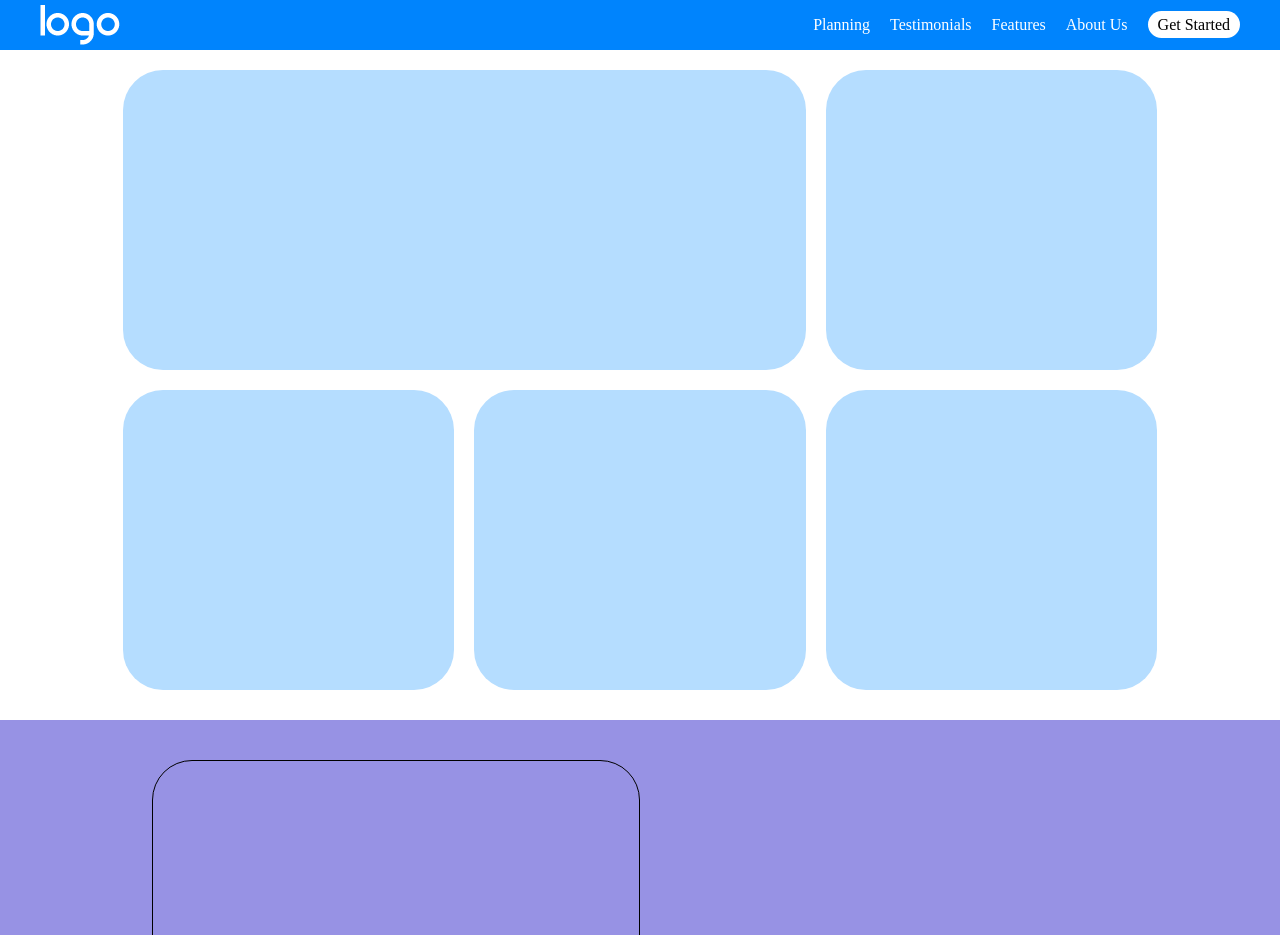
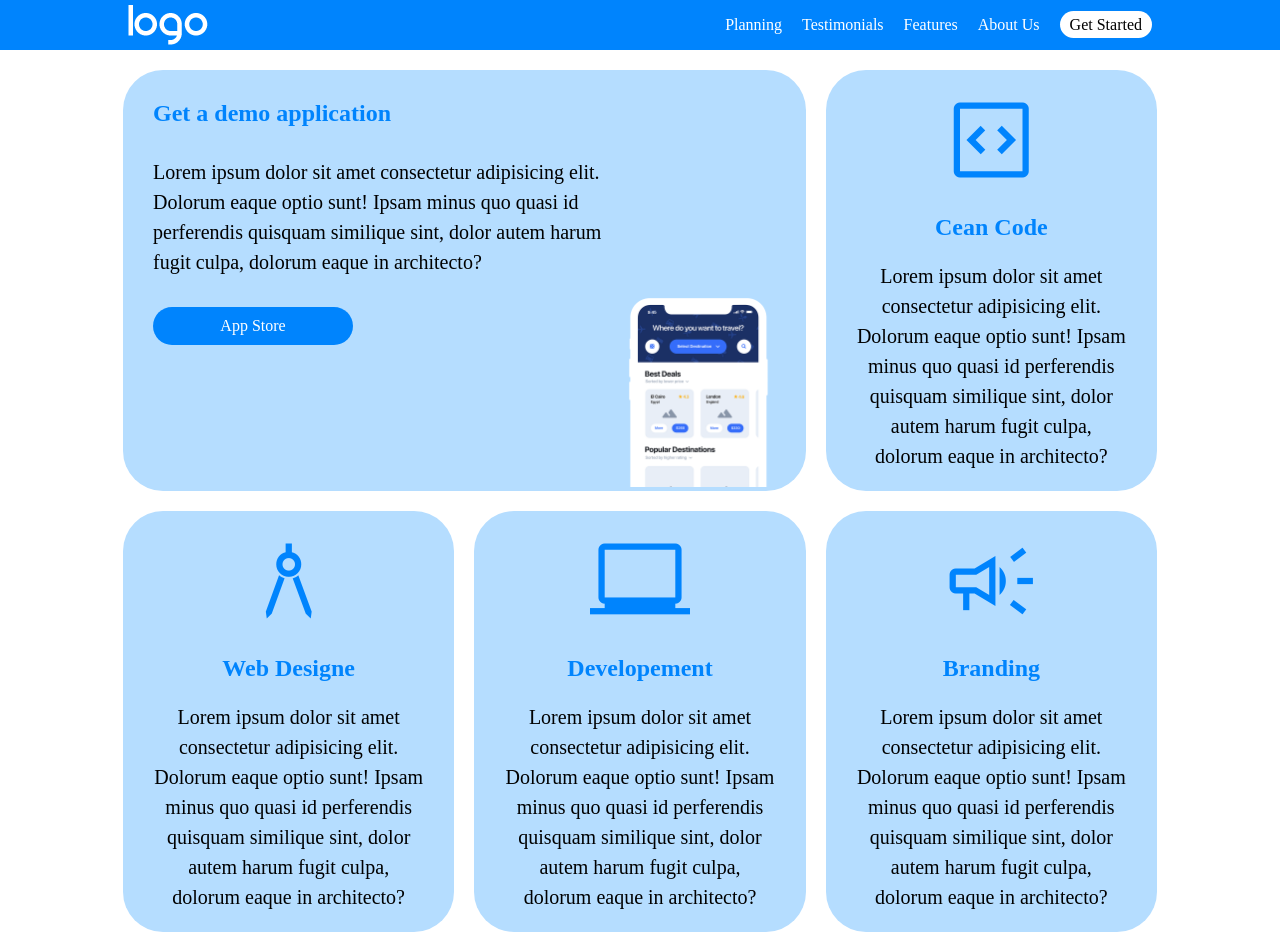
Before and after one commit to AlessandroPalumboDev/htmlcss-responsive-layout, a plain HTML site: page index.html in a window 1280 px wide. Shown: the top 935 px of the page. Drawn offline with nearby package versions, Linux system fonts and the light colour scheme.

Commit message:
[UPD] Add style to jumbo section

```diff
--- a/css/style.css
+++ b/css/style.css
@@ -38,7 +38,11 @@
 }
 
 .black{
-    color: black;
+    color: #333333;
+}
+
+.blue{
+    color: #0084FD;
 }
 
 /* buttons */
@@ -47,6 +51,18 @@
     color: black;
     border-radius: 20px;
     padding: 5px 10px;
+}
+
+.btn-blue{
+    background-color: #0084FD;
+    color: white;
+    border-radius: 20px;
+    padding: 10px 0;
+    text-decoration: none;
+    margin: 30px 0;
+    display: block;
+    width: 200px;
+    text-align: center;
 }
 
 
@@ -116,6 +132,10 @@
 }
 
 /* header  */
+header .container{
+    width: 80%;
+}
+
 header col{
     width: 50%;
 }
@@ -156,10 +176,42 @@ header .desktop-only .content li a{
     width: 100%;
 }
 
-.jumbo .content{
+.jumbo .w-66 .content{
     border-radius: 40px;
     margin-top: 20px ;
+    padding-left: 30px;
+    height: calc(100% - 20px);
+}
 
+.jumbo .w-33 .content{
+    padding: 20px 30px;
+    margin-top: 20px ;
+    border-radius: 40px;
+    text-align: center;
+}
+
+.jumbo .w-33 span{
+    color: #0084FD;
+    font-size: 100px;
+}
+
+.jumbo .w-66 h2{
+    color: #0084FD;
+    padding: 30px 0;
+}
+
+.jumbo .w-33 h2{
+    color: #0084FD;
+    padding: 20px 0;
+}
+
+.jumbo p{
+    line-height: 30px;
+    font-size: 20px;
+}
+
+.jumbo .w-66 img{
+    width: 90%;
 }
 
 /* planning */
@@ -311,10 +363,6 @@ header .desktop-only .content li a{
         width: calc(100% / 3 * 2 - 20px);
     }
 
-    .jumbo .w-66 .content{
-        height: 300px;
-    }
-
     .jumbo .w-33 {
         width: calc(100% / 3 - 20px);
     }
@@ -355,6 +403,10 @@ header .desktop-only .content li a{
         display: none;
     }
 
+    .jumbo .w-66 .content{
+        display: flex;
+    }
+
     .planning .col{
         width: 50%;
     }
--- a/index.html
+++ b/index.html
@@ -10,9 +10,9 @@
 <body>
     <header class="bg-blue">
         <div class="container">
-            <div class="row space-between">
+            <div class="row a-items-center space-between">
                 <div class="col">
-                    <div class="content h-50 white">
+                    <div class="content">
                         <img src="./img/logo.png" alt="">
                    </div>
                 </div>
@@ -44,28 +44,69 @@
             <div class="container">
                 <div class="row">
                     <div class="w-66 col">
-                        <div class="content bg-sky h-600">
-
+                        <div class="content bg-sky ">
+                            <div>
+                                <h2>Get a demo application</h2>
+                                <p>
+                                    Lorem ipsum dolor sit amet consectetur adipisicing elit. Dolorum eaque optio sunt! Ipsam minus quo quasi id perferendis quisquam similique sint, dolor autem harum fugit culpa, dolorum eaque in architecto?
+                                </p>
+                                <a class="btn-blue" href="#">App Store</a>
+                            </div>
+                            <div class="col-bassa">
+                                <img src="./img/phone.png" alt="phone">
+                            </div>
                         </div>
                     </div>
                     <div class="w-33 col ">
-                        <div class="content bg-sky h-300">
-
+                        <div class="content bg-sky">
+                            <span class="material-symbols-outlined">
+                                code_blocks
+                            </span>
+                            <h2>
+                                Cean Code
+                            </h2>
+                            <p>
+                                Lorem ipsum dolor sit amet consectetur adipisicing elit. Dolorum eaque optio sunt! Ipsam minus quo quasi id perferendis quisquam similique sint, dolor autem harum fugit culpa, dolorum eaque in architecto?
+                            </p>
                         </div>
                     </div>
                     <div class="w-33 col ">
-                        <div class="content bg-sky h-300">
-
+                        <div class="content bg-sky">
+                            <span class="material-symbols-outlined">
+                                architecture
+                            </span>
+                            <h2>
+                                Web Designe
+                            </h2>
+                            <p>
+                                Lorem ipsum dolor sit amet consectetur adipisicing elit. Dolorum eaque optio sunt! Ipsam minus quo quasi id perferendis quisquam similique sint, dolor autem harum fugit culpa, dolorum eaque in architecto?
+                            </p>
                         </div>
                     </div>
                     <div class="w-33 col ">
-                        <div class="content bg-sky h-300">
-
+                        <div class="content bg-sky">
+                            <span class="material-symbols-outlined">
+                                laptop_windows
+                            </span>
+                            <h2>
+                                Developement
+                            </h2>
+                            <p>
+                                Lorem ipsum dolor sit amet consectetur adipisicing elit. Dolorum eaque optio sunt! Ipsam minus quo quasi id perferendis quisquam similique sint, dolor autem harum fugit culpa, dolorum eaque in architecto?
+                            </p>
                         </div>
                     </div>
                     <div class="w-33 col ">
-                        <div class="content bg-sky h-300">
-
+                        <div class="content bg-sky">
+                            <span class="material-symbols-outlined">
+                                campaign
+                            </span>
+                            <h2>
+                                Branding
+                            </h2>
+                            <p>
+                                Lorem ipsum dolor sit amet consectetur adipisicing elit. Dolorum eaque optio sunt! Ipsam minus quo quasi id perferendis quisquam similique sint, dolor autem harum fugit culpa, dolorum eaque in architecto?
+                            </p>
                         </div>
                     </div>
 
```
